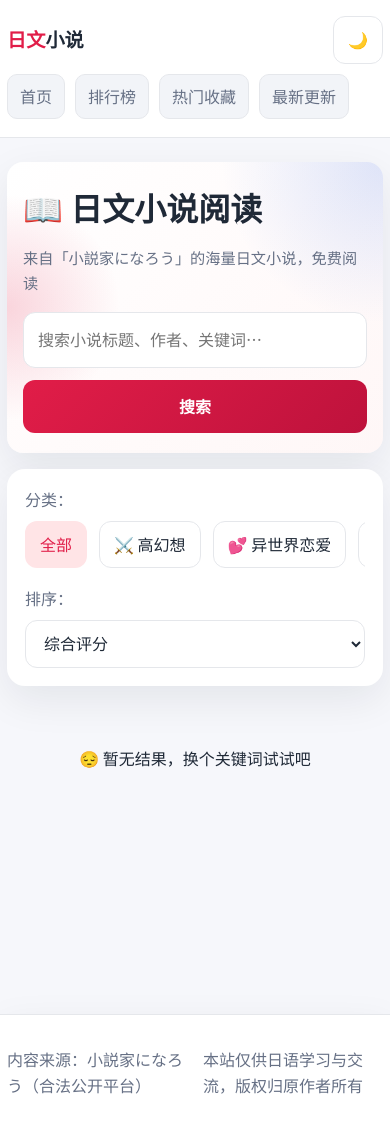
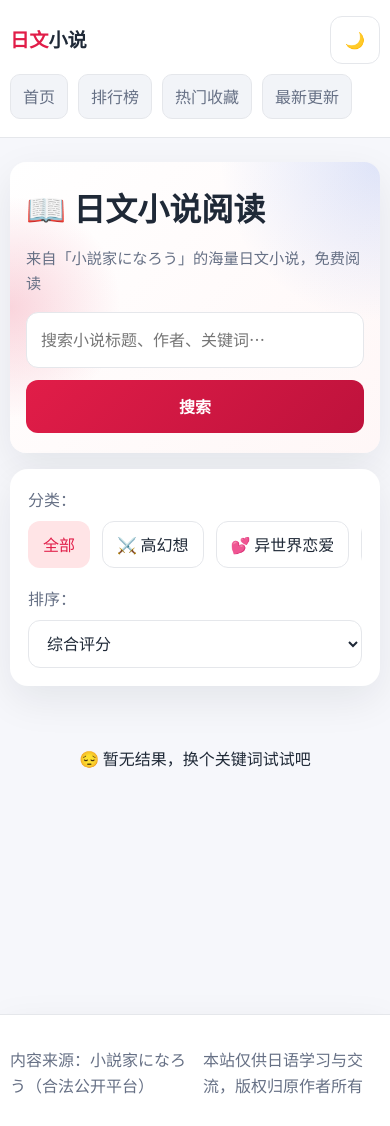
Before and after one commit to shatianrui/jp-novel-reader-pages, a Flask app: page / in a window 390 px wide. Run offline with Flask 3, Linux system fonts and the light colour scheme; data that the repository does not hold is empty.

Commit message:
Align narrow mobile inline padding with existing pattern
Agent-Logs-Url: https://github.com/shatianrui/jp-novel-reader-pages/sessions/5c5103ed-8dfd-4642-9ec1-a929afc9cba3

Co-authored-by: shatianrui <89101508+shatianrui@users.noreply.github.com>

```diff
--- a/static/css/style.css
+++ b/static/css/style.css
@@ -14,7 +14,7 @@
   --shadow: 0 14px 40px rgba(15, 23, 42, 0.08);
   --reader-bg: #f8f3e8;
   --max-content-width: 1120px;
-  --mobile-inline-padding-total: 14px;
+  --mobile-inline-padding-total: 20px;
   --reader-mobile-edge-offset: 8px;
   --reader-mobile-toolbar-height: 78px;
   --reader-mobile-settings-top: calc(
```
